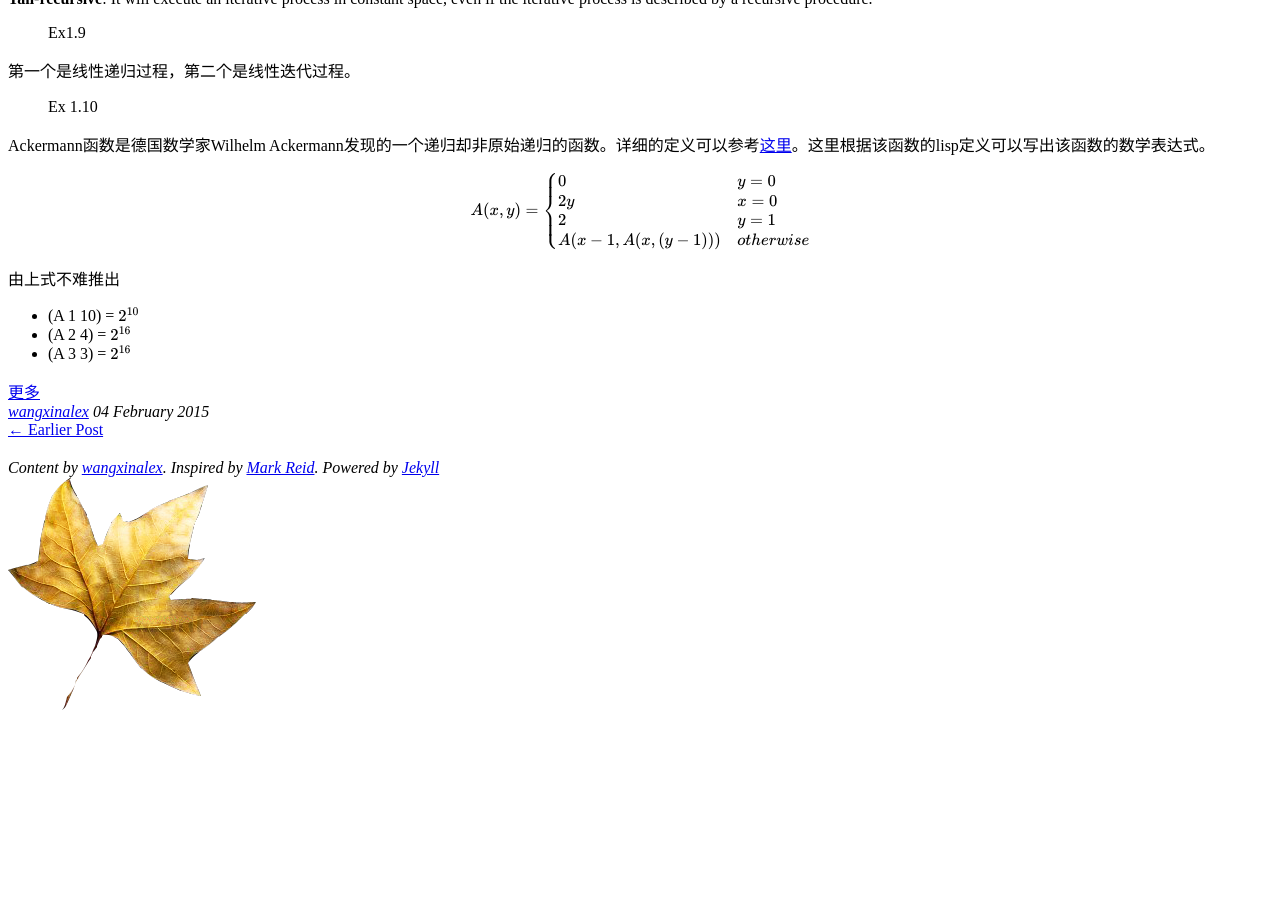
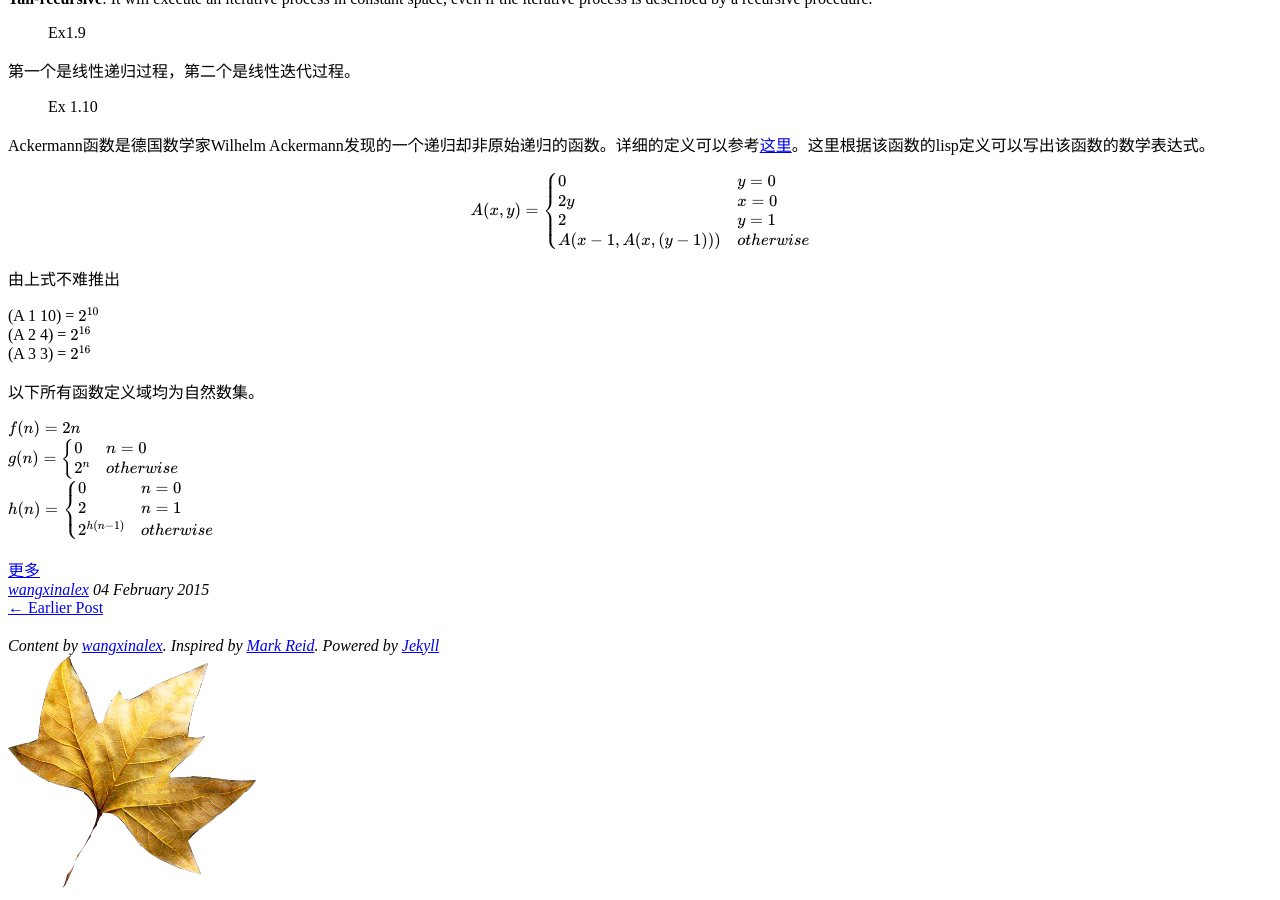
Before and after one commit to wangxinalex/wangxinalex.github.io, a Jekyll site: the page built from _posts/2015-02-04-sicp.md, in a window 1280 px wide and 900 px high, scrolled down 2804 px. Built offline with Jekyll 4.4.1, drawn with Linux system fonts in a browser that asks for light colours; formulas are drawn with MathJax 3; comment, search, counter and statistics services are not loaded; before the commit the page ends 3526 px from its top, so only the background shows below that.

Commit message:
chapter 1.2 modified

```diff
--- a/_posts/2015-02-04-sicp.md
+++ b/_posts/2015-02-04-sicp.md
@@ -150,6 +150,20 @@ $$A(x,y) = \begin{cases}
 \end{cases}$$
 
 由上式不难推出
-* (A 1 10) = $$2^{10}$$
-* (A 2 4) = $$2^{16}$$
-* (A 3 3) = $$2^{16}$$
+
+(A 1 10) = $$2^{10}$$
+(A 2 4) = $$2^{16}$$
+(A 3 3) = $$2^{16}$$
+
+以下所有函数定义域均为自然数集。
+
+$$f(n) = 2n$$
+$$g(n) = \begin{cases}
+    0 & n = 0\\
+    2^n & otherwise
+\end{cases}$$
+$$h(n) = \begin{cases}
+0 & n = 0\\
+2 & n = 1\\
+2^{h(n - 1)} & otherwise
+\end{cases}$$
```
